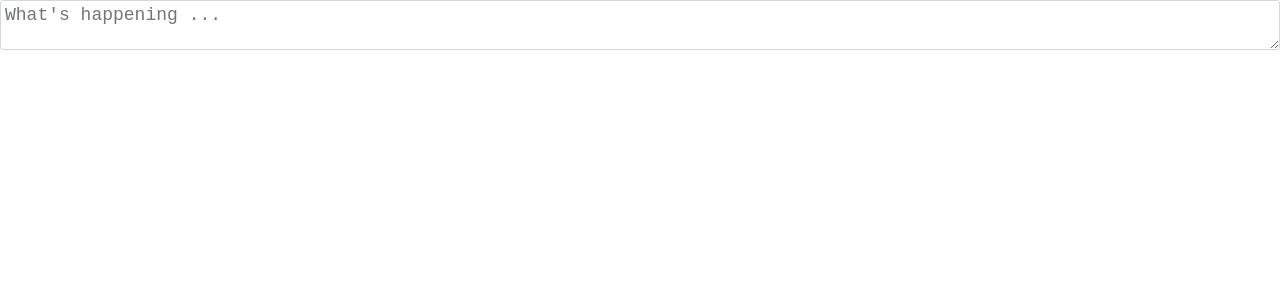
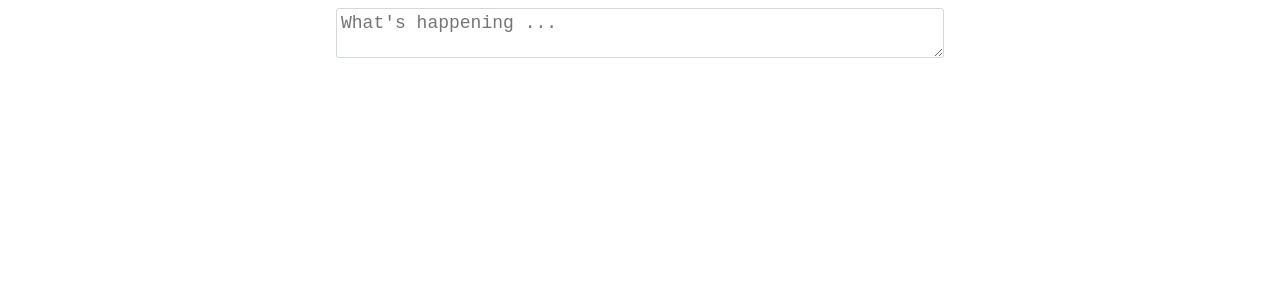
Before and after one commit to jlcarrascof/React-Foundations, a React (Vite) app: page / in a window 1280 px wide. Shown: the top 300 px of the page. Built offline with nearby package versions, Linux system fonts and the light colour scheme.

Commit message:
chore: Update App.jsx to use CSS module for container styling

```diff
--- a/src/App.jsx
+++ b/src/App.jsx
@@ -1,9 +1,10 @@
 import TextInput from './components/TextInput'
+import styles from './App.module.css'
 
 function App() {
 
   return (
-    <div>
+    <div className={styles.appContainer}>
       <TextInput placeholder={"What's happening ... "} maxLength={125} />
     </div>
   )
```
